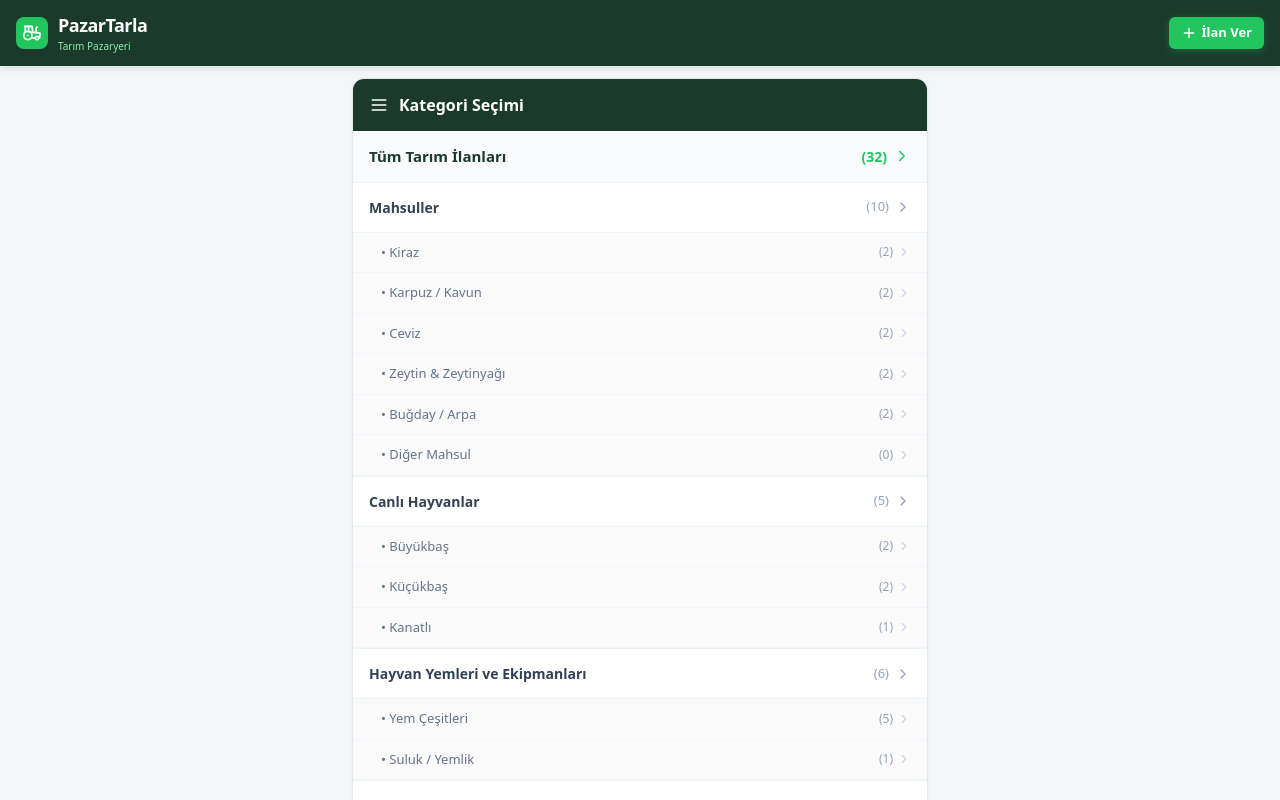
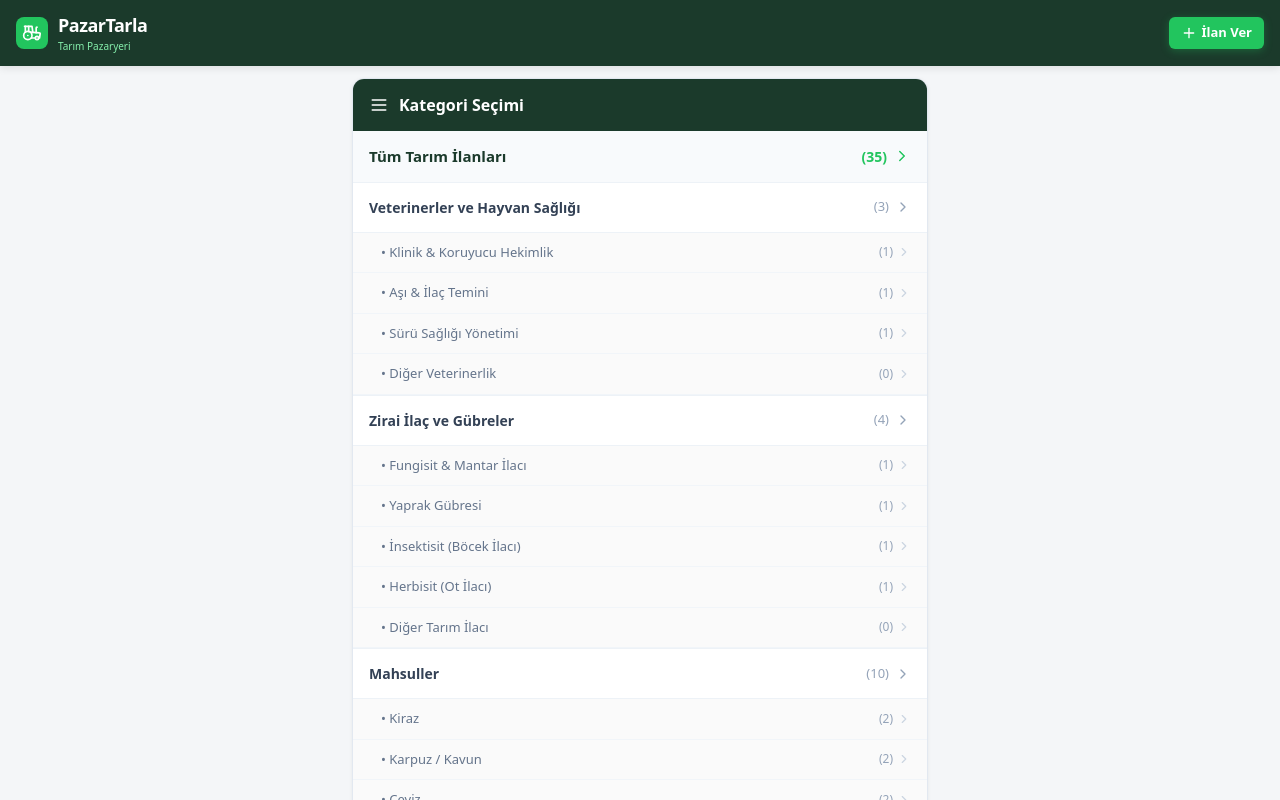
Before and after one commit to gezgiinci-beep/Pazartarla, a React (Vite) app: page / in a window 1280 px wide. Shown: the top 800 px of the page. Built offline with nearby package versions, Linux system fonts and the light colour scheme.

Commit message:
Update App.tsx

```diff
--- a/src/App.tsx
+++ b/src/App.tsx
@@ -6,13 +6,69 @@ import {
 } from 'lucide-react';
 
 const INITIAL_LISTINGS = [
-  // TÜRKİYE GENELİ ZİRAİ İLAÇ BAYİLERİ (İLAN FORMATINDA)
+  // VETERİNERLER VE HAYVAN SAĞLIĞI (YENİ ANA KATEGORİ)
+  {
+    id: 110,
+    title: 'Gönen Şifa Veteriner Kliniği - 7/24 Büyükbaş & Küçükbaş',
+    price: 500,
+    category: 'Veterinerler ve Hayvan Sağlığı',
+    subCategory: 'Klinik & Koruyucu Hekimlik',
+    mode: 'Hizmet',
+    location: 'Gönen / Balıkesir',
+    city: 'Balıkesir',
+    amount: 'Yerinde / Klinik Muayene',
+    description: 'Büyükbaş ve küçükbaş hayvanlar için suni tohumlama, aşılama, doğum ve cerrahi operasyon hizmetleri.',
+    seller: 'Vet. Hekim Mehmet Can',
+    phone: '0532 444 1968',
+    verified: true,
+    featured: true,
+    image: 'https://images.unsplash.com/photo-1584132967334-10e028bd69f7?auto=format&fit=crop&q=80&w=800',
+    date: 'Bugün'
+  },
+  {
+    id: 111,
+    title: 'Bandırma Öncü Veteriner Deposu - Aşı ve İlaç',
+    price: 1200,
+    category: 'Veterinerler ve Hayvan Sağlığı',
+    subCategory: 'Aşı & İlaç Temini',
+    mode: 'Satılık',
+    location: 'Bandırma / Balıkesir',
+    city: 'Balıkesir',
+    amount: 'Soğuk Zincir Sevkiyat',
+    description: 'Sürü sağlığı için koruyucu aşılar, vitamin kombinasyonları ve antibiyotik tedariği.',
+    seller: 'Öncü Veterinerlik',
+    phone: '0533 222 5566',
+    verified: true,
+    featured: false,
+    image: 'https://images.unsplash.com/photo-1584132967334-10e028bd69f7?auto=format&fit=crop&q=80&w=800',
+    date: 'Bugün'
+  },
+  {
+    id: 112,
+    title: 'Bursa Merinos Veterinerlik ve Sürü Sağlığı',
+    price: 800,
+    category: 'Veterinerler ve Hayvan Sağlığı',
+    subCategory: 'Sürü Sağlığı Yönetimi',
+    mode: 'Hizmet',
+    location: 'Karacabey / Bursa',
+    city: 'Bursa',
+    amount: 'Periyodik Kontrol',
+    description: 'Çiftlikler için paraziter mücadele, tırnak bakımı ve koruyucu hekimlik danışmanlığı.',
+    seller: 'Vet. Hekim Selim Demir',
+    phone: '0542 777 3322',
+    verified: true,
+    featured: false,
+    image: 'https://images.unsplash.com/photo-1584132967334-10e028bd69f7?auto=format&fit=crop&q=80&w=800',
+    date: 'Bugün'
+  },
+
+  // ZİRAİ İLAÇ VE GÜBRELER
   {
     id: 101,
     title: 'Gönen Güven Zirai İlaç - Bakır Sülfat ve Fungisit',
     price: 450,
-    category: 'Hayvan Yemleri ve Ekipmanları',
-    subCategory: 'Yem Çeşitleri',
+    category: 'Zirai İlaç ve Gübreler',
+    subCategory: 'Fungisit & Mantar İlacı',
     mode: 'Satılık',
     location: 'Gönen / Balıkesir',
     city: 'Balıkesir',
@@ -29,8 +85,8 @@ const INITIAL_LISTINGS = [
     id: 102,
     title: 'Alaşehir Zengin Tarım - Yaprak Gübresi ve İlaç',
     price: 680,
-    category: 'Hayvan Yemleri ve Ekipmanları',
-    subCategory: 'Yem Çeşitleri',
+    category: 'Zirai İlaç ve Gübreler',
+    subCategory: 'Yaprak Gübresi',
     mode: 'Satılık',
     location: 'Alaşehir / Manisa',
     city: 'Manisa',
@@ -47,8 +103,8 @@ const INITIAL_LISTINGS = [
     id: 103,
     title: 'Söke Toprak Tarım - İnsektisit ve Haşere İlacı',
     price: 520,
-    category: 'Hayvan Yemleri ve Ekipmanları',
-    subCategory: 'Yem Çeşitleri',
+    category: 'Zirai İlaç ve Gübreler',
+    subCategory: 'İnsektisit (Böcek İlacı)',
     mode: 'Satılık',
     location: 'Söke / Aydın',
     city: 'Aydın',
@@ -65,8 +121,8 @@ const INITIAL_LISTINGS = [
     id: 104,
     title: 'Bursa Atlantis Tarım - Yabancı Ot (Herbisit) İlacı',
     price: 750,
-    category: 'Hayvan Yemleri ve Ekipmanları',
-    subCategory: 'Yem Çeşitleri',
+    category: 'Zirai İlaç ve Gübreler',
+    subCategory: 'Herbisit (Ot İlacı)',
     mode: 'Satılık',
     location: 'Osmangazi / Bursa',
     city: 'Bursa',
@@ -714,6 +770,8 @@ export default function App() {
   };
 
   const categoriesWithSubs = {
+    'Veterinerler ve Hayvan Sağlığı': ['Klinik & Koruyucu Hekimlik', 'Aşı & İlaç Temini', 'Sürü Sağlığı Yönetimi', 'Diğer Veterinerlik'],
+    'Zirai İlaç ve Gübreler': ['Fungisit & Mantar İlacı', 'Yaprak Gübresi', 'İnsektisit (Böcek İlacı)', 'Herbisit (Ot İlacı)', 'Diğer Tarım İlacı'],
     'Mahsuller': ['Kiraz', 'Karpuz / Kavun', 'Ceviz', 'Zeytin & Zeytinyağı', 'Buğday / Arpa', 'Diğer Mahsul'],
     'Canlı Hayvanlar': ['Büyükbaş', 'Küçükbaş', 'Kanatlı'],
     'Hayvan Yemleri ve Ekipmanları': ['Yem Çeşitleri', 'Suluk / Yemlik'],
@@ -935,7 +993,7 @@ export default function App() {
             <h2 style={{ fontSize: '18px', fontWeight: '800', color: '#0f172a', margin: '8px 0' }}>{selectedListing.title}</h2>
             {selectedListing.amount && (
               <div style={{ display: 'inline-flex', alignItems: 'center', gap: '4px', backgroundColor: '#ecfdf5', color: '#059669', padding: '4px 8px', borderRadius: '6px', fontSize: '12px', fontWeight: '700', marginBottom: '12px', border: '1px solid #a7f3d0' }}>
-                <Package size={14} /> Ambalaj / Miktar: {selectedListing.amount}
+                <Package size={14} /> Bilgi / Hizmet Şekli: {selectedListing.amount}
               </div>
             )}
             <div style={{ fontSize: '22px', fontWeight: '800', color: '#1b3a2b', marginBottom: '14px' }}>{selectedListing.price.toLocaleString('tr-TR')} TL</div>
@@ -959,12 +1017,12 @@ export default function App() {
             <form onSubmit={handleDirectAdd} style={{ display: 'flex', flexDirection: 'column', gap: '12px' }}>
               <div>
                 <label style={{ display: 'block', fontWeight: '600', marginBottom: '4px', fontSize: '12px' }}>İlan Başlığı *</label>
-                <input type="text" name="title" placeholder="Örn: Zirai İlaç, Gübre, Tohum" value={form.title} onChange={handleFormChange} style={{ width: '100%', padding: '10px', borderRadius: '6px', border: '1px solid #cbd5e1', boxSizing: 'border-box', fontSize: '13px' }} />
+                <input type="text" name="title" placeholder="Örn: Veteriner Kliniği, Aşı Hizmeti" value={form.title} onChange={handleFormChange} style={{ width: '100%', padding: '10px', borderRadius: '6px', border: '1px solid #cbd5e1', boxSizing: 'border-box', fontSize: '13px' }} />
               </div>
               <div style={{ display: 'grid', gridTemplateColumns: '1fr 1fr', gap: '10px' }}>
                 <div>
-                  <label style={{ display: 'block', fontWeight: '600', marginBottom: '4px', fontSize: '12px' }}>Fiyat (TL) *</label>
-                  <input type="number" name="price" placeholder="450" value={form.price} onChange={handleFormChange} style={{ width: '100%', padding: '10px', borderRadius: '6px', border: '1px solid #cbd5e1', boxSizing: 'border-box', fontSize: '13px' }} />
+                  <label style={{ display: 'block', fontWeight: '600', marginBottom: '4px', fontSize: '12px' }}>Fiyat / Ücret (TL) *</label>
+                  <input type="number" name="price" placeholder="500" value={form.price} onChange={handleFormChange} style={{ width: '100%', padding: '10px', borderRadius: '6px', border: '1px solid #cbd5e1', boxSizing: 'border-box', fontSize: '13px' }} />
                 </div>
                 <div>
                   <label style={{ display: 'block', fontWeight: '600', marginBottom: '4px', fontSize: '12px' }}>Kategori</label>
@@ -977,18 +1035,18 @@ export default function App() {
               </div>
               <div style={{ display: 'grid', gridTemplateColumns: '1fr 1fr', gap: '10px' }}>
                 <div>
-                  <label style={{ display: 'block', fontWeight: '600', marginBottom: '4px', fontSize: '12px' }}>Alt Ürün</label>
-                  <input type="text" name="subCategory" placeholder="Yem Çeşitleri" value={form.subCategory} onChange={handleFormChange} style={{ width: '100%', padding: '10px', borderRadius: '6px', border: '1px solid #cbd5e1', boxSizing: 'border-box', fontSize: '13px' }} />
+                  <label style={{ display: 'block', fontWeight: '600', marginBottom: '4px', fontSize: '12px' }}>Alt Ürün / Hizmet</label>
+                  <input type="text" name="subCategory" placeholder="Klinik" value={form.subCategory} onChange={handleFormChange} style={{ width: '100%', padding: '10px', borderRadius: '6px', border: '1px solid #cbd5e1', boxSizing: 'border-box', fontSize: '13px' }} />
                 </div>
                 <div>
-                  <label style={{ display: 'block', fontWeight: '600', marginBottom: '4px', fontSize: '12px' }}>Ambalaj / Miktar</label>
-                  <input type="text" name="amount" placeholder="1 Litre" value={form.amount} onChange={handleFormChange} style={{ width: '100%', padding: '10px', borderRadius: '6px', border: '1px solid #cbd5e1', boxSizing: 'border-box', fontSize: '13px' }} />
+                  <label style={{ display: 'block', fontWeight: '600', marginBottom: '4px', fontSize: '12px' }}>Bilgi / Miktar</label>
+                  <input type="text" name="amount" placeholder="Muayene" value={form.amount} onChange={handleFormChange} style={{ width: '100%', padding: '10px', borderRadius: '6px', border: '1px solid #cbd5e1', boxSizing: 'border-box', fontSize: '13px' }} />
                 </div>
               </div>
               <div style={{ display: 'grid', gridTemplateColumns: '1fr 1fr', gap: '10px' }}>
                 <div>
-                  <label style={{ display: 'block', fontWeight: '600', marginBottom: '4px', fontSize: '12px' }}>Satıcı / Bayi Adı *</label>
-                  <input type="text" name="seller" placeholder="Bayi Adı" value={form.seller} onChange={handleFormChange} style={{ width: '100%', padding: '10px', borderRadius: '6px', border: '1px solid #cbd5e1', boxSizing: 'border-box', fontSize: '13px' }} />
+                  <label style={{ display: 'block', fontWeight: '600', marginBottom: '4px', fontSize: '12px' }}>Veteriner / Klinik Adı *</label>
+                  <input type="text" name="seller" placeholder="Klinik Adı" value={form.seller} onChange={handleFormChange} style={{ width: '100%', padding: '10px', borderRadius: '6px', border: '1px solid #cbd5e1', boxSizing: 'border-box', fontSize: '13px' }} />
                 </div>
                 <div>
                   <label style={{ display: 'block', fontWeight: '600', marginBottom: '4px', fontSize: '12px' }}>Telefon *</label>
```
